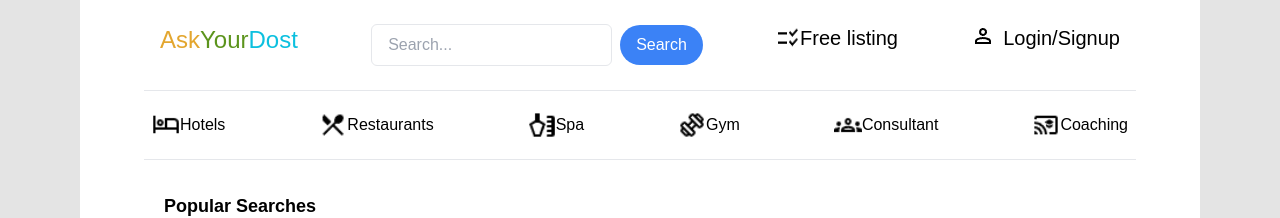
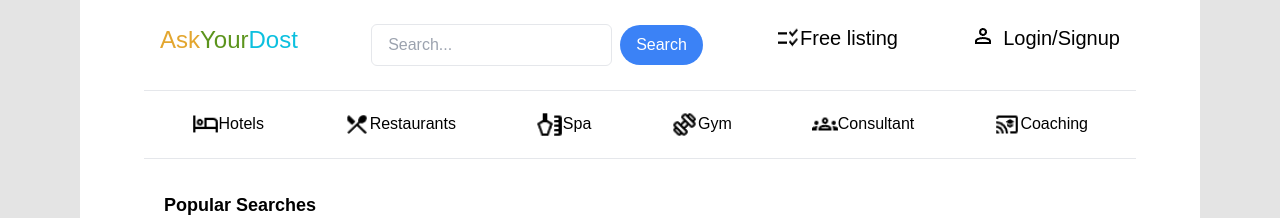
Before and after one commit to Terminator1601/AskYourDost, a Next.js app: page / in a window 1280 px wide. Shown: the top 218 px of the page. Built offline with nearby package versions, Linux system fonts and the light colour scheme; no server answers; the database is empty.

Commit message:
added some css to navbar

```diff
--- a/components/Navbar/Navbar.tsx
+++ b/components/Navbar/Navbar.tsx
@@ -8,9 +8,9 @@ interface NavItemProps {
 }
 
 const NavItem: React.FC<NavItemProps> = ({ icon, text }) => (
-  <div className="text-center items-center py-3">
+  <div className="text-center items-center py-3 px-10   hover:rounded-full hover:bg-zinc-100	">
     <Link href={`/SearchResults?query=${encodeURIComponent(text)}`}>
-      <div className="text-center items-center flex">
+      <div className="text-center items-center flex ">
         <img
           src={icon}
           alt={text}
```
Also changed, not shown: components/Header/Header.tsx (+0 -120 lines).
